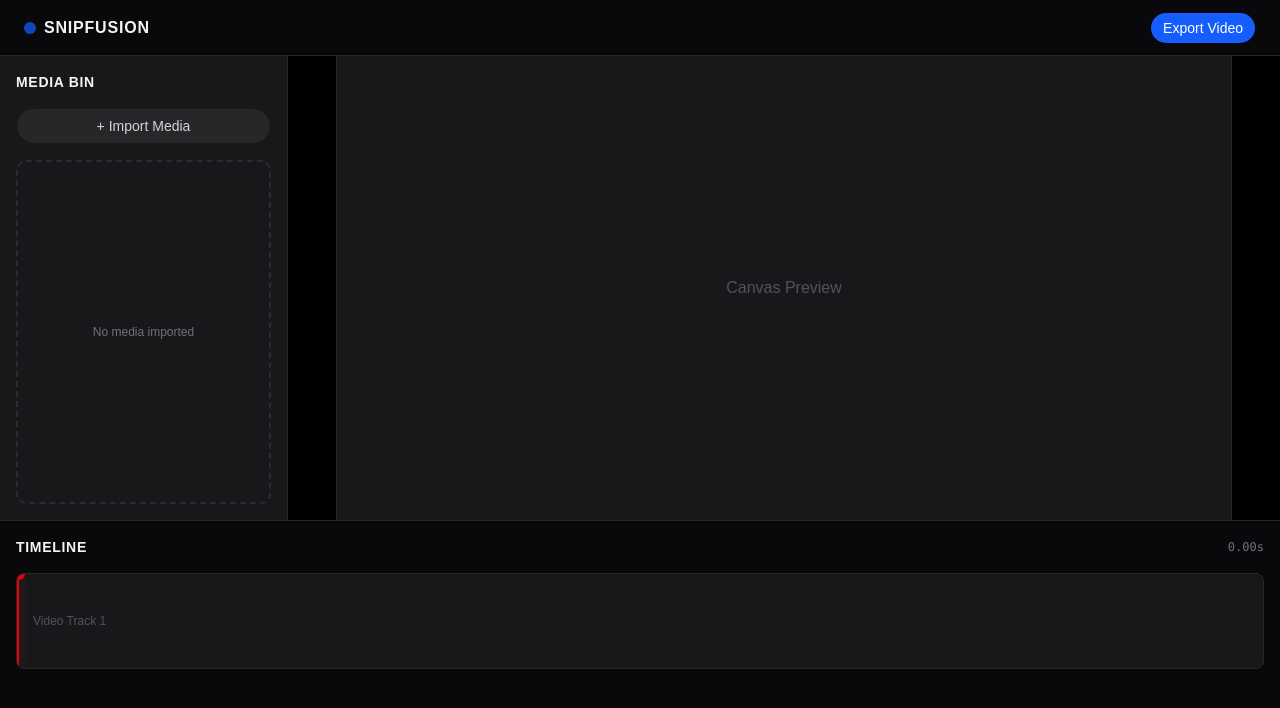
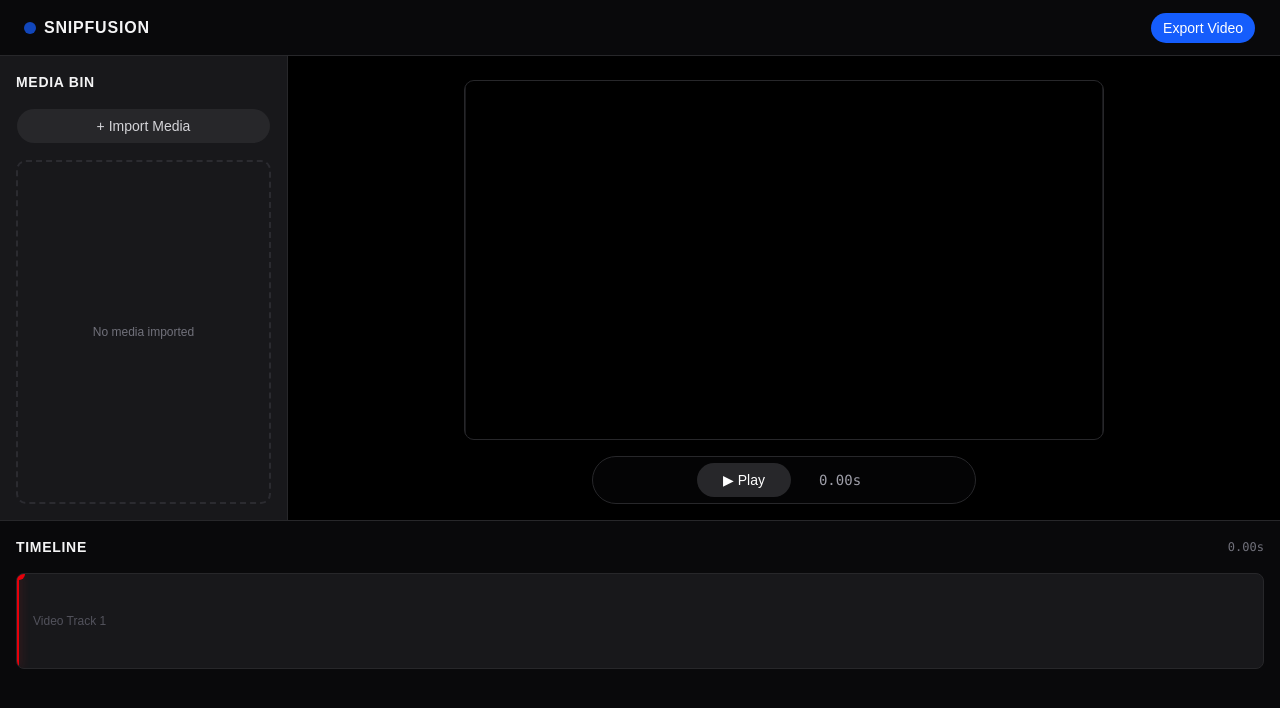
Before and after one commit to afzytk/snipfusion, a React (Vite) app in the folder apps/web/: page / in a window 1280 px wide. Shown: the top 708 px of the page. Built offline with nearby package versions, Linux system fonts and the light colour scheme.

Commit message:
feat: implement real-time canvas playback engine and timeline synchronization

```diff
--- a/apps/web/src/components/Player.tsx
+++ b/apps/web/src/components/Player.tsx
@@ -1,9 +1,148 @@
+import { useEffect, useRef, useState } from "react";
+import { useEditorStore } from "@/store/useEditorStore";
+import { Button } from "@/components/ui/button";
+
 export default function Player() {
+  const currentTime = useEditorStore((state) => state.currentTime);
+  const updateCurrentTime = useEditorStore((state) => state.updateCurrentTime);
+  const isPlaying = useEditorStore((state) => state.isPlaying);
+  const setIsPlaying = useEditorStore((state) => state.setIsPlaying);
+  const timelineItems = useEditorStore((state) => state.timelineItems);
+
+  const canvasRef = useRef<HTMLCanvasElement>(null);
+  const videoRef = useRef<HTMLVideoElement>(null);
+  const [videoUrl, setVideoUrl] = useState<string>("");
+
+  const activeClip = timelineItems.find(
+    (item) =>
+      currentTime >= item.startTime &&
+      currentTime < item.startTime + item.duration,
+  );
+
+  // 1. Draw Frame Helper
+  const drawFrame = () => {
+    const canvas = canvasRef.current;
+    const video = videoRef.current;
+    if (!canvas || !video) return;
+    const ctx = canvas.getContext("2d");
+    if (ctx) {
+      ctx.drawImage(video, 0, 0, canvas.width, canvas.height);
+    }
+  };
+
+  // 2. Load the File securely
+  useEffect(() => {
+    if (activeClip && activeClip.file) {
+      const url = URL.createObjectURL(activeClip.file);
+      setVideoUrl(url);
+      return () => URL.revokeObjectURL(url);
+    } else {
+      setVideoUrl("");
+      const canvas = canvasRef.current;
+      const ctx = canvas?.getContext("2d");
+      if (ctx && canvas) {
+        ctx.fillStyle = "black";
+        ctx.fillRect(0, 0, canvas.width, canvas.height);
+      }
+    }
+  }, [activeClip?.id]);
+
+  // 3. THE FIX: The Real-Time Playback Engine
+  useEffect(() => {
+    let animationFrameId: number;
+    let lastTime = performance.now();
+
+    const loop = (time: number) => {
+      const video = videoRef.current;
+
+      if (isPlaying) {
+        // If a video is playing, let its native engine drive the red playhead!
+        if (video && activeClip && !video.paused) {
+          useEditorStore
+            .getState()
+            .updateCurrentTime(activeClip.startTime + video.currentTime);
+        } else {
+          // If there is an empty gap on the timeline, manually push time forward
+          const deltaTime = (time - lastTime) / 1000;
+          useEditorStore
+            .getState()
+            .updateCurrentTime(
+              useEditorStore.getState().currentTime + deltaTime,
+            );
+        }
+
+        // Constantly draw frames to the canvas!
+        drawFrame();
+      }
+
+      lastTime = time;
+      animationFrameId = requestAnimationFrame(loop);
+    };
+
+    if (isPlaying) {
+      // Start normal HTML5 video playback
+      if (videoRef.current && activeClip) {
+        videoRef.current
+          .play()
+          .catch((e) => console.log("Playback blocked:", e));
+      }
+      animationFrameId = requestAnimationFrame(loop);
+    } else {
+      // Pause normal playback
+      if (videoRef.current) {
+        videoRef.current.pause();
+      }
+    }
+
+    return () => cancelAnimationFrame(animationFrameId);
+  }, [isPlaying, activeClip]);
+
+  // 4. MANUAL SCRUBBING (When paused and user clicks the timeline)
+  useEffect(() => {
+    const video = videoRef.current;
+    // We ONLY seek manually if the video is currently PAUSED
+    if (!video || !activeClip || isPlaying) return;
+
+    const localTime = currentTime - activeClip.startTime;
+    if (Math.abs(video.currentTime - localTime) > 0.05) {
+      video.currentTime = localTime;
+    }
+  }, [currentTime, activeClip, isPlaying]);
+
   return (
-    <div className="h-full bg-black flex flex-col items-center justify-center p-6 relative">
-      <div className="w-full max-w-4xl aspect-video bg-zinc-900 border border-zinc-800 rounded-lg shadow-2xl flex items-center justify-center">
-        <p className="text-zinc-600 font-medium">Canvas Preview</p>
+    <div className="h-full bg-black flex flex-col items-center p-4">
+      {/* 1. FLEX-1 MIN-H-0: This forces the canvas to shrink if your screen is small! */}
+      <div className="flex-1 w-full min-h-0 flex items-center justify-center mb-4 mt-2">
+        <canvas
+          ref={canvasRef}
+          width={1280}
+          height={720}
+          className="max-h-full max-w-full aspect-video bg-zinc-900 border border-zinc-800 rounded-lg shadow-2xl object-contain"
+        />
       </div>
+
+      {/* 2. SHRINK-0: This guarantees the controls are never pushed off the screen */}
+      <div className="h-12 shrink-0 flex items-center justify-center gap-4 w-full bg-zinc-950/50 rounded-full max-w-sm border border-zinc-800">
+        <Button
+          variant="secondary"
+          onClick={() => setIsPlaying(!isPlaying)}
+          className="w-24 bg-zinc-800 text-white hover:bg-zinc-700 transition-colors"
+        >
+          {isPlaying ? "⏸ Pause" : "▶ Play"}
+        </Button>
+        <span className="text-zinc-400 font-mono text-sm w-16 text-center">
+          {currentTime.toFixed(2)}s
+        </span>
+      </div>
+
+      {/* Hidden Video Engine */}
+      <video
+        ref={videoRef}
+        src={videoUrl}
+        className="hidden"
+        onSeeked={drawFrame}
+        onLoadedData={drawFrame}
+      />
     </div>
   );
 }
--- a/apps/web/src/store/useEditorStore.ts
+++ b/apps/web/src/store/useEditorStore.ts
@@ -19,12 +19,17 @@ interface EditorState {
   addVideo: (file: File, duration: number) => void; // Adds a video clip
   updateCurrentTime: (time: number) => void; // Moves the playhead scrubber
   updateItemStartTime: (id: string, newStartTime: number) => void;
+  isPlaying: boolean;
+  setIsPlaying: (playing: boolean) => void;
 }
 
 // Zustand global store
 export const useEditorStore = create<EditorState>((set) => ({
   timelineItems: [],
   currentTime: 0,
+
+  isPlaying: false,
+  setIsPlaying: (playing) => set({ isPlaying: playing }),
 
   // Adds a new video to the absolute beginning (0:00) of the timeline
   addVideo: (file, duration) =>
```
